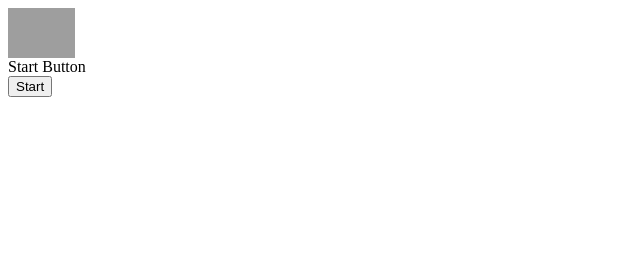
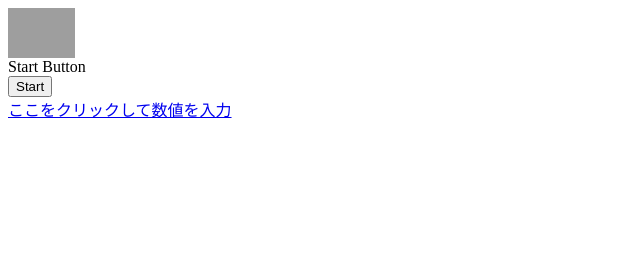
Before and after one commit to NakazawaYoshiki/NakazawaYoshiki.github.io, a plain HTML site: page index.html in a window 1280 px wide. Shown: the whole page, without its empty margins (0-640 px from the left). Drawn offline with nearby package versions, Linux system fonts and the light colour scheme; grey boxes are pictures that could not be loaded.

Commit message:
Update index.html

```diff
--- a/index.html
+++ b/index.html
@@ -223,3 +223,4 @@
 		}
 	}
 </script>
+<a href="https://docs.google.com/forms/d/e/1FAIpQLSeM1wBwbrkYHvPCxip47pnrHKdJeGeXLc5Q2OytQZyVbE5flQ/viewform?usp=sf_link"target="_blank">ここをクリックして数値を入力</a>
```
